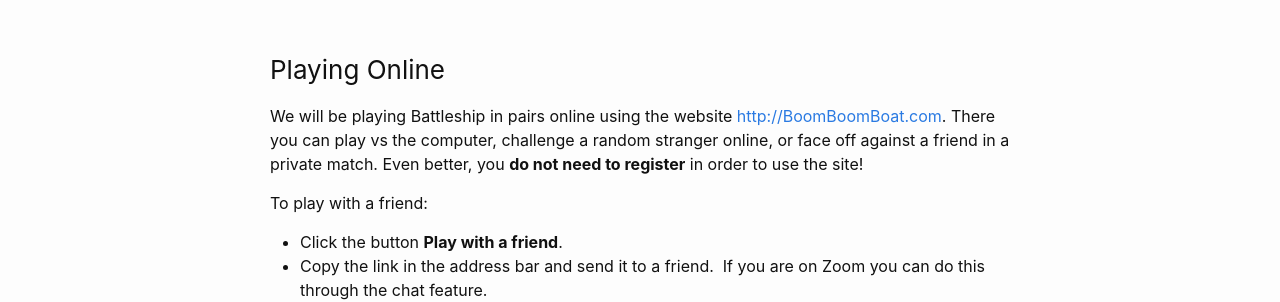
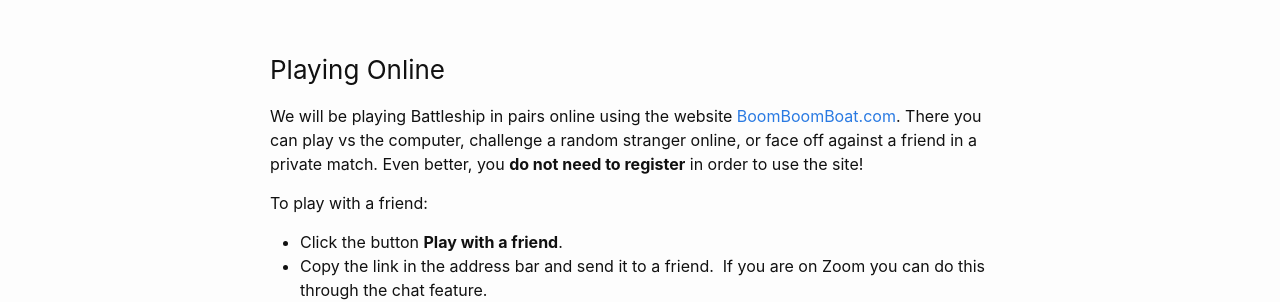
Before and after one commit to wcasper/math180fall2021, a Jekyll site: the page built from _modules/battleship/introduction.md, in a window 1280 px wide. Shown: the part 885-1187 px from the top of the page. Built offline with Jekyll 4.4.1, drawn with Linux system fonts in a browser that asks for light colours; part of the change alters nothing that is shown.

Commit message:
fixed link

```diff
--- a/_modules/battleship/introduction.md
+++ b/_modules/battleship/introduction.md
@@ -18,7 +18,7 @@ I know, I know, it's been a while!  Or maybe you've never played Battleship bef
 
 ### Playing Online
 
-We will be playing Battleship in pairs online using the website [http://BoomBoomBoat.com](BoomBoomBoat.com).  There you can play vs the computer, challenge a random stranger online, or face off against a friend in a private match.  Even better, you **do not need to register** in order to use the site!
+We will be playing Battleship in pairs online using the website [BoomBoomBoat.com](http://BoomBoomBoat.com).  There you can play vs the computer, challenge a random stranger online, or face off against a friend in a private match.  Even better, you **do not need to register** in order to use the site!
 
 To play with a friend:
 
```
